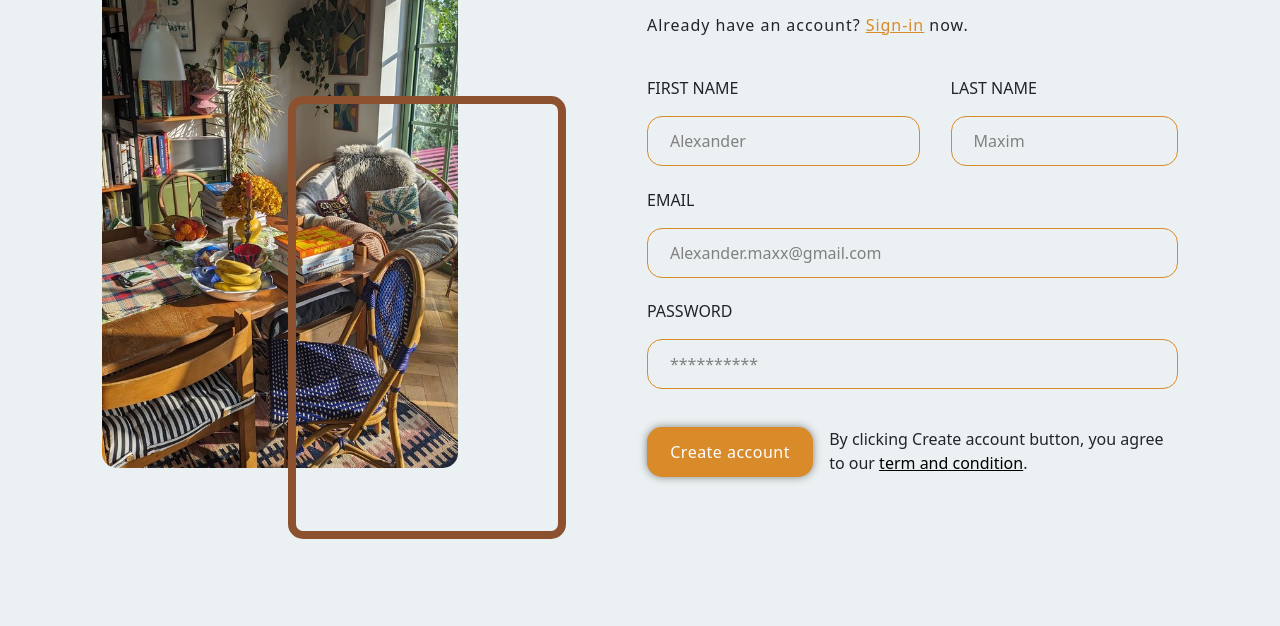
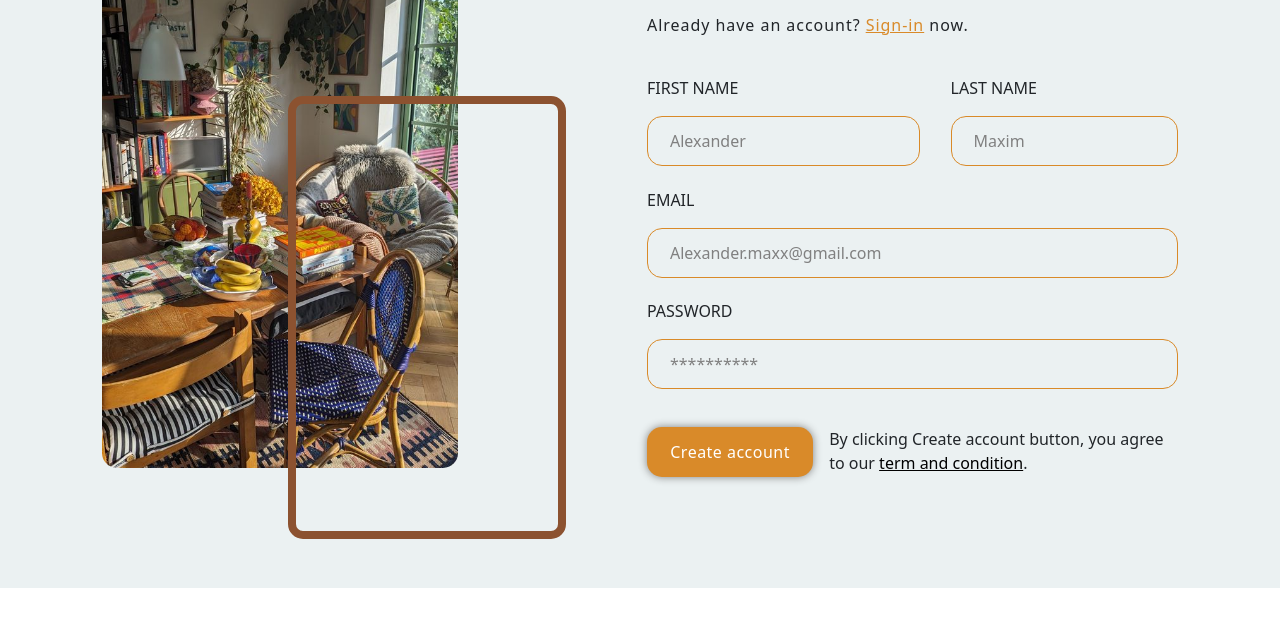
Before and after one commit to Mi-a15/WeCoffee, a plain HTML site: page index.html in a window 1280 px wide. Shown: the part 212-838 px from the top of the page. After the commit the page ends 800 px from the top, so only its background shows below. Drawn offline with nearby package versions, Linux system fonts and the light colour scheme.

Commit message:
Update index.html

```diff
--- a/index.html
+++ b/index.html
@@ -9,7 +9,7 @@
 
         .background{
             background-color: #EBF1F2;
-            height: 1000vh;
+            height: 100vh;
         }
 
         .Navbar{
```
